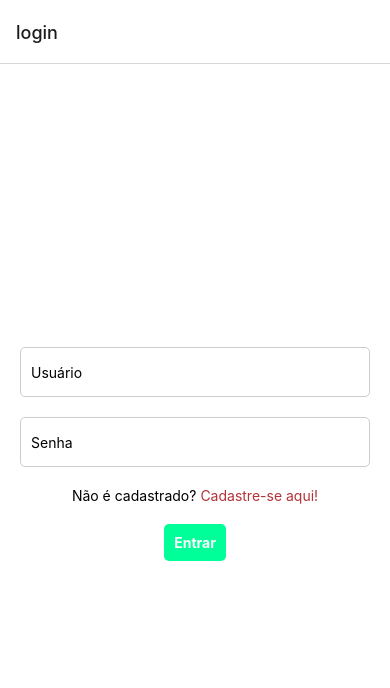
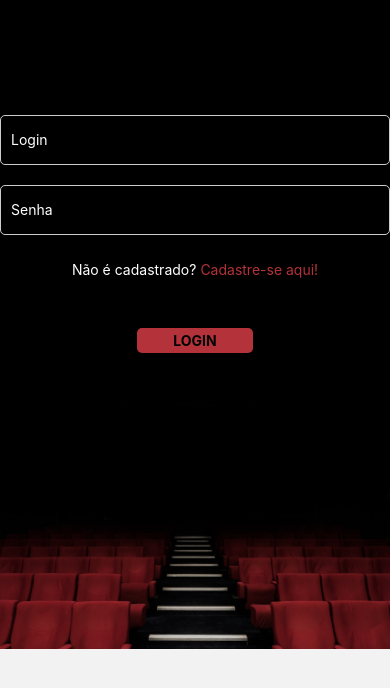
Before and after one commit to DevNatanael/The-Movie, a React Native app: screen /login in a window 390 px wide. Shown: the top 688 px of the page. Built offline with nearby package versions, Linux system fonts and the light colour scheme.

Commit message:
tela de login e registro feita

```diff
--- a/App.tsx
+++ b/App.tsx
@@ -2,6 +2,7 @@
 import {NavigationContainer} from '@react-navigation/native';
 import {Routes} from './src/routes';
 import {AuthProvider} from './src/context/auth';
+
 function App(): JSX.Element {
   return (
     <AuthProvider>
--- a/package.json
+++ b/package.json
@@ -16,7 +16,8 @@
     "react": "18.2.0",
     "react-native": "0.71.8",
     "react-native-safe-area-context": "^4.5.2",
-    "react-native-screens": "^3.20.0"
+    "react-native-screens": "^3.20.0",
+    "react-native-vector-icons": "^9.2.0"
   },
   "devDependencies": {
     "@babel/core": "^7.20.0",
@@ -27,6 +28,7 @@
     "@types/jest": "^29.2.1",
     "@types/react": "^18.0.24",
     "@types/react-native": "^0.72.0",
+    "@types/react-native-vector-icons": "^6.4.13",
     "@types/react-test-renderer": "^18.0.0",
     "babel-jest": "^29.2.1",
     "eslint": "^8.19.0",
--- a/src/Screens/Genres/index.tsx
+++ b/src/Screens/Genres/index.tsx
@@ -1,5 +1,6 @@
+/* eslint-disable react-native/no-inline-styles */
 import React from 'react';
-import {Button, Text, View} from 'react-native';
+import {Button, Text, View, StyleSheet, TouchableOpacity} from 'react-native';
 import AsyncStorage from '@react-native-community/async-storage';
 
 export function Genres({navigation}: any) {
@@ -7,16 +8,51 @@ export function Genres({navigation}: any) {
     navigation.navigate('Movie');
   }
 
-  async function logout() {
-    await AsyncStorage.removeItem('checkLoged');
-    // navigation.navigate('login');
-  }
+  // async function logout() {
+  //   await AsyncStorage.removeItem('checkLoged');
+  //   navigation.navigate('login');
+  // }
 
   return (
-    <View>
-      <Text>Geneross</Text>
-      <Button title="Mudar tela" onPress={openScreen} />
-      <Button title="Sair" onPress={logout} />
+    <View style={styles.container}>
+      <View style={styles.headerArea}>
+        <Text style={styles.textHeader}>
+          {' '}
+          Selecione seus <Text style={{color: '#B43239'}}>gêneros</Text>{' '}
+          favoritos
+        </Text>
+      </View>
     </View>
   );
 }
+
+const styles = StyleSheet.create({
+  container: {
+    flex: 1,
+    alignItems: 'center',
+    justifyContent: 'space-between',
+    backgroundColor: '#000',
+    padding: 20,
+    height: '100%',
+    width: '100%',
+  },
+  textHeader: {
+    color: '#fff',
+    fontSize: 25,
+  },
+  headerArea: {
+    width: '70%',
+    height: '12%',
+    justifyContent: 'center',
+    alignItems: 'center',
+    marginTop: 15,
+  },
+  buttomBack: {
+    backgroundColor: '#B43239',
+    width: '14%',
+    height: '10%',
+    justifyContent: 'center',
+    alignItems: 'center',
+    borderRadius: 6,
+  },
+});
--- a/src/Screens/Login/index.tsx
+++ b/src/Screens/Login/index.tsx
@@ -1,4 +1,5 @@
-import React, {useState} from 'react';
+/* eslint-disable react-native/no-inline-styles */
+import React, {useRef, useState} from 'react';
 import {
   View,
   TextInput,
@@ -6,12 +7,15 @@ import {
   Text,
   StyleSheet,
   Alert,
+  ScrollView,
+  Image,
 } from 'react-native';
 import AsyncStorage from '@react-native-community/async-storage';
 
 export function Login({navigation}: any) {
   const [username, setUsername] = useState('');
   const [password, setPassword] = useState('');
+  const refScroll = useRef(null);
 
   function openScreen() {
     navigation.navigate('register');
@@ -24,7 +28,7 @@ export function Login({navigation}: any) {
 
       if (username === savedUsername && password === savedPassword) {
         await AsyncStorage.setItem('checkLoged', 'logado');
-        navigation.navigate('Movie');
+        navigation.navigate('Genres');
       } else {
         Alert.alert('Nome de usuário ou senha incorretos.');
       }
@@ -34,41 +38,67 @@ export function Login({navigation}: any) {
     }
   };
   return (
+    <ScrollView ref={refScroll}>
+      <View style={styles.generalContainer}>
         <View style={styles.container}>
+          <Text style={styles.titleApp}>The Movie</Text>
+          <View style={styles.intputArea}>
             <TextInput
               style={styles.input}
-        placeholder="Usuário"
+              placeholder="Login"
+              placeholderTextColor="#fff"
               value={username}
               onChangeText={text => setUsername(text)}
             />
             <TextInput
               style={styles.input}
               placeholder="Senha"
+              placeholderTextColor="#fff"
               value={password}
               onChangeText={text => setPassword(text)}
               secureTextEntry
             />
+          </View>
 
           <View style={styles.registerArea}>
-        <Text>Não é cadastrado?</Text>
+            <Text style={{color: '#ffff'}}>Não é cadastrado?</Text>
             <TouchableOpacity onPress={openScreen} style={styles.btnRegister}>
               <Text style={styles.textRegister}>Cadastre-se aqui!</Text>
             </TouchableOpacity>
           </View>
           <TouchableOpacity style={styles.button} onPress={handleLogin}>
-        <Text style={styles.buttonText}>Entrar</Text>
+            <Text style={styles.buttonText}>LOGIN</Text>
           </TouchableOpacity>
         </View>
+        <View style={styles.imageContainer}>
+          <Image
+            style={styles.imageArea}
+            source={require('../../assets/cinema.png')}
+          />
+        </View>
+      </View>
+    </ScrollView>
   );
 }
 
 const styles = StyleSheet.create({
+  generalContainer: {
+    flex: 1,
+    alignItems: 'center',
+    justifyContent: 'center',
+  },
   container: {
     flex: 1,
     alignItems: 'center',
     justifyContent: 'center',
-    backgroundColor: '#ffff',
+    backgroundColor: '#000',
     padding: 20,
+    height: 580,
+    width: '100%',
+  },
+  intputArea: {
+    width: '100%',
+    position: 'absolute',
   },
   input: {
     width: '100%',
@@ -78,19 +108,24 @@ const styles = StyleSheet.create({
     borderRadius: 5,
     padding: 10,
     marginBottom: 20,
+    color: '#fff',
   },
   button: {
-    backgroundColor: '#0f9',
-    padding: 10,
+    backgroundColor: '#B43239',
+    width: '33%',
+    height: '7.5%',
     borderRadius: 5,
-    marginTop: 20,
+    marginTop: 50,
+    justifyContent: 'center',
+    alignItems: 'center',
   },
   buttonText: {
-    color: '#fff',
+    color: '#000',
     fontWeight: 'bold',
   },
   registerArea: {
     flexDirection: 'row',
+    marginTop: '70%',
   },
   textRegister: {
     color: '#B43239',
@@ -98,4 +133,23 @@ const styles = StyleSheet.create({
   btnRegister: {
     marginLeft: 4,
   },
+  titleApp: {
+    color: '#B43239',
+    marginTop: '23%',
+    fontSize: 40,
+    fontFamily: 'Raleway',
+    position: 'absolute',
+    marginBottom: '170%',
+    fontWeight: 'bold',
+  },
+  imageContainer: {
+    width: '100%',
+    height: 280,
+    alignItems: 'center',
+    backgroundColor: '#000',
+  },
+  imageArea: {
+    height: '100%',
+    width: '100%',
+  },
 });
--- a/src/Screens/Register/index.tsx
+++ b/src/Screens/Register/index.tsx
@@ -7,13 +7,17 @@ import {
   Text,
   StyleSheet,
   Alert,
+  Image,
 } from 'react-native';
 import AsyncStorage from '@react-native-community/async-storage';
+import Icon from 'react-native-vector-icons/dist/FontAwesome';
+import {useNavigation} from '@react-navigation/native';
 
 export function Register() {
   const [username, setUsername] = useState('');
   const [password, setPassword] = useState('');
   const [confirmPassword, setConfirmPassword] = useState('');
+  const {goBack} = useNavigation();
 
   const handleRegister = async () => {
     if (password !== confirmPassword) {
@@ -42,16 +46,23 @@ export function Register() {
   };
 
   return (
+    <>
       <View style={styles.container}>
+        <TouchableOpacity style={styles.buttomBack} onPress={() => goBack()}>
+          <Icon name="chevron-left" size={30} color="#fff" />
+        </TouchableOpacity>
+        <View style={styles.inputArea}>
           <TextInput
             style={styles.input}
             placeholder="Usuário"
+            placeholderTextColor="#fff"
             value={username}
             onChangeText={text => setUsername(text)}
           />
           <TextInput
             style={styles.input}
             placeholder="Senha"
+            placeholderTextColor="#fff"
             value={password}
             onChangeText={text => setPassword(text)}
             secureTextEntry
@@ -59,24 +70,47 @@ export function Register() {
           <TextInput
             style={styles.input}
             placeholder="Confirmar senha"
+            placeholderTextColor="#fff"
             value={confirmPassword}
             onChangeText={text => setConfirmPassword(text)}
             secureTextEntry
           />
+        </View>
         <TouchableOpacity style={styles.button} onPress={handleRegister}>
           <Text style={styles.buttonText}>Confirmar</Text>
         </TouchableOpacity>
       </View>
+      <View style={styles.imageContainer}>
+        <Image
+          style={styles.imageArea}
+          source={require('../../assets/cinema.png')}
+        />
+      </View>
+    </>
   );
 }
 
 const styles = StyleSheet.create({
   container: {
-    flex: 1,
+    height: 550,
     alignItems: 'center',
     justifyContent: 'center',
-    backgroundColor: '#fff',
+    backgroundColor: '#000',
     padding: 20,
+  },
+  buttomBack: {
+    backgroundColor: '#B43239',
+    width: '14%',
+    height: '10%',
+    justifyContent: 'center',
+    alignItems: 'center',
+    alignSelf: 'flex-start',
+    marginBottom: '30%',
+    borderRadius: 6,
+  },
+  inputArea: {
+    width: '100%',
+    position: 'absolute',
   },
   input: {
     width: '100%',
@@ -86,14 +120,32 @@ const styles = StyleSheet.create({
     borderRadius: 5,
     padding: 10,
     marginBottom: 20,
+    color: '#fff',
   },
   button: {
-    backgroundColor: '#0f9',
-    padding: 10,
+    backgroundColor: '#B43239',
+    width: '33%',
+    height: '8.5%',
     borderRadius: 5,
+    marginTop: 240,
+    marginBottom: 65,
+    justifyContent: 'center',
+    alignItems: 'center',
   },
   buttonText: {
     color: '#fff',
     fontWeight: 'bold',
   },
+  imageContainer: {
+    width: '110%',
+    height: 400,
+    alignItems: 'center',
+    backgroundColor: '#f00',
+    justifyContent: 'center',
+    alignSelf: 'center',
+  },
+  imageArea: {
+    height: '100%',
+    width: '100%',
+  },
 });
--- a/src/routes/AppRoutes.tsx
+++ b/src/routes/AppRoutes.tsx
@@ -1,15 +1,21 @@
 /* eslint-disable react/react-in-jsx-scope */
 import {Genres} from '../Screens/Genres';
 import {Movie} from '../Screens/Movie';
+import {Login} from '../Screens/Login';
+import {Register} from '../Screens/Register';
 import {createNativeStackNavigator} from '@react-navigation/native-stack';
 
 function AppRoutes() {
   const Stack = createNativeStackNavigator();
 
   return (
-    <Stack.Navigator initialRouteName="Genres">
+    <Stack.Navigator
+      initialRouteName="login"
+      screenOptions={{headerShown: false}}>
       <Stack.Screen name="Genres" component={Genres} />
       <Stack.Screen name="Movie" component={Movie} />
+      <Stack.Screen name="login" component={Login} />
+      <Stack.Screen name="register" component={Register} />
     </Stack.Navigator>
   );
 }
--- a/src/routes/index.tsx
+++ b/src/routes/index.tsx
@@ -2,7 +2,7 @@
 /* eslint-disable react/react-in-jsx-scope */
 import {ActivityIndicator, View} from 'react-native';
 import AppRoutes from './AppRoutes';
-import AuthNavigator from './AuthNavigator';
+// import AuthNavigator from './AuthNavigator';
 import {AuthUse} from '../context/auth';
 
 export function Routes() {
@@ -23,5 +23,7 @@ export function Routes() {
     );
   }
 
-  return checkLoged === 'logado' ? <AppRoutes /> : <AuthNavigator />;
+  return <AppRoutes />;
+
+  // return checkLoged === 'logado' ? <AppRoutes /> : <AuthNavigator />;
 }
```
Also changed, not shown: src/assets/cinema.png (added), 2 other files (tests, documents, lock files or other folders). Lines whose indentation alone changed are shown as unchanged.
